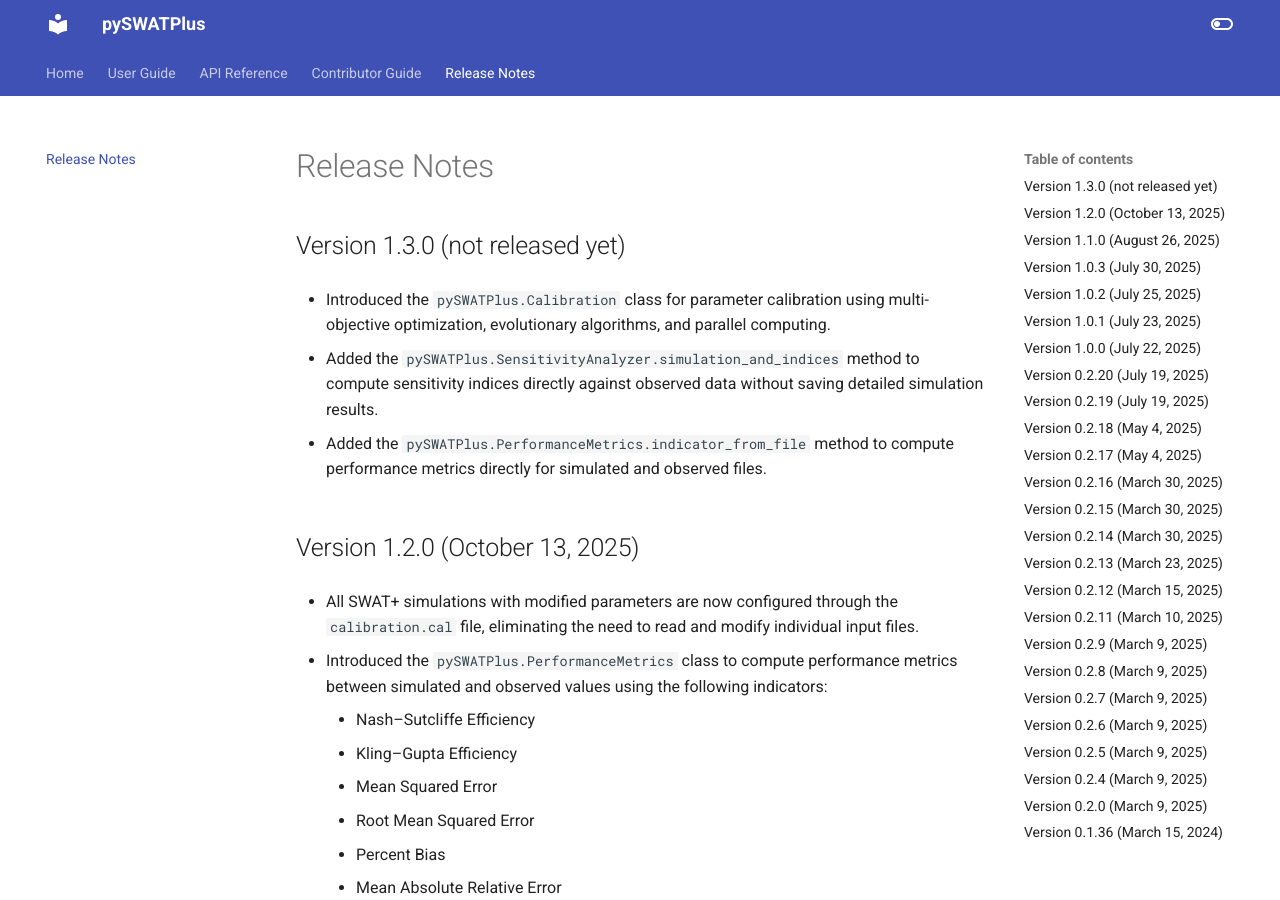
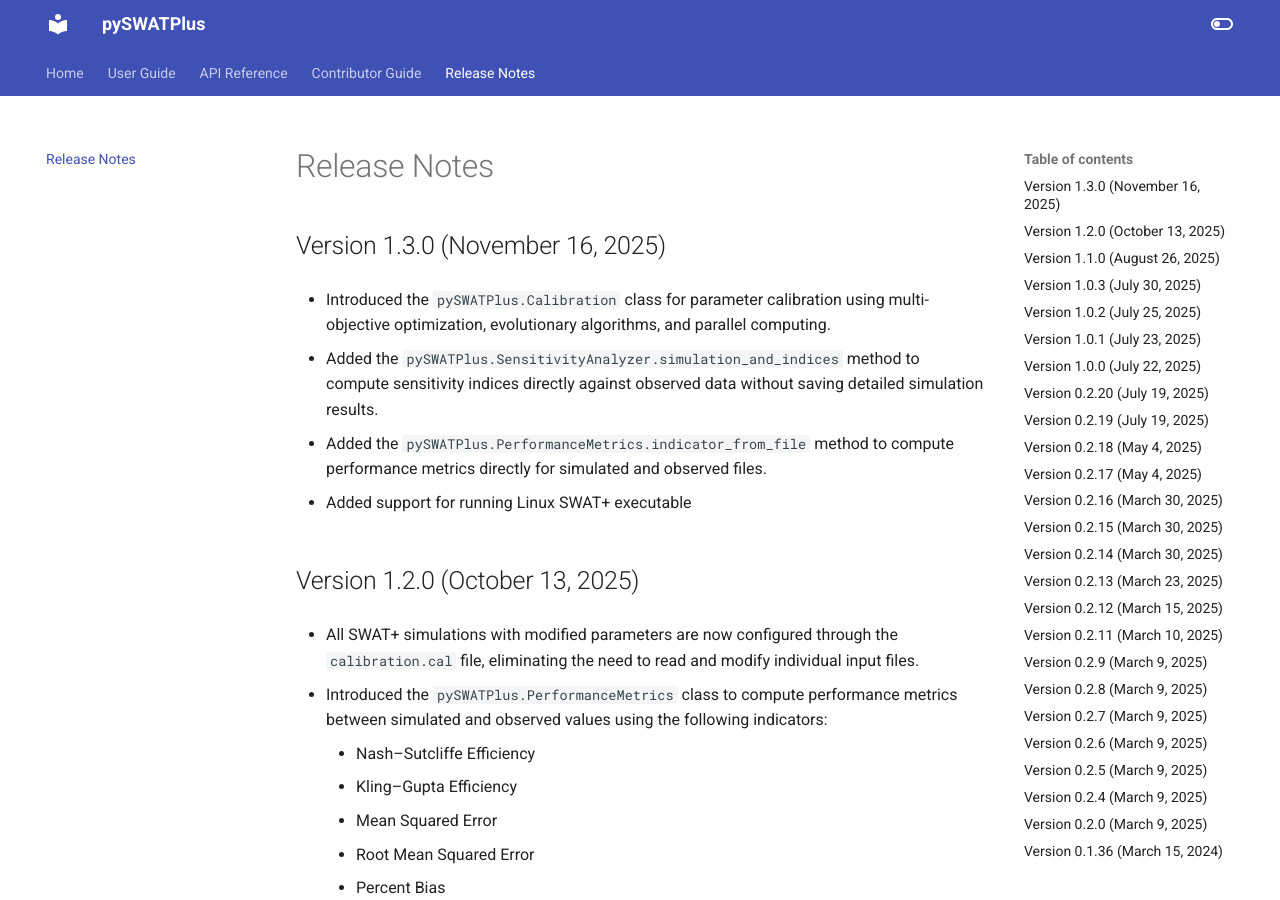
Before and after one commit to swat-model/pySWATPlus, an MkDocs documentation site: the page built from docs/changelog.md, in a window 1280 px wide and 900 px high. Built offline with MkDocs 1.6.1 and Material for MkDocs 9.7.7, drawn with Linux system fonts in a browser that asks for light colours.

Commit message:
updated changelog

```diff
--- a/docs/changelog.md
+++ b/docs/changelog.md
@@ -1,12 +1,14 @@
 # Release Notes
 
-## Version 1.3.0 (not released yet)
+## Version 1.3.0 (November 16, 2025)
 
 - Introduced the `pySWATPlus.Calibration` class for parameter calibration using multi-objective optimization, evolutionary algorithms, and parallel computing.
 
 - Added the `pySWATPlus.SensitivityAnalyzer.simulation_and_indices` method to compute sensitivity indices directly against observed data without saving detailed simulation results.
 
 - Added the `pySWATPlus.PerformanceMetrics.indicator_from_file` method to compute performance metrics directly for simulated and observed files.
+
+- Added support for running Linux SWAT+ executable
 
 
 ## Version 1.2.0 (October 13, 2025)
```
